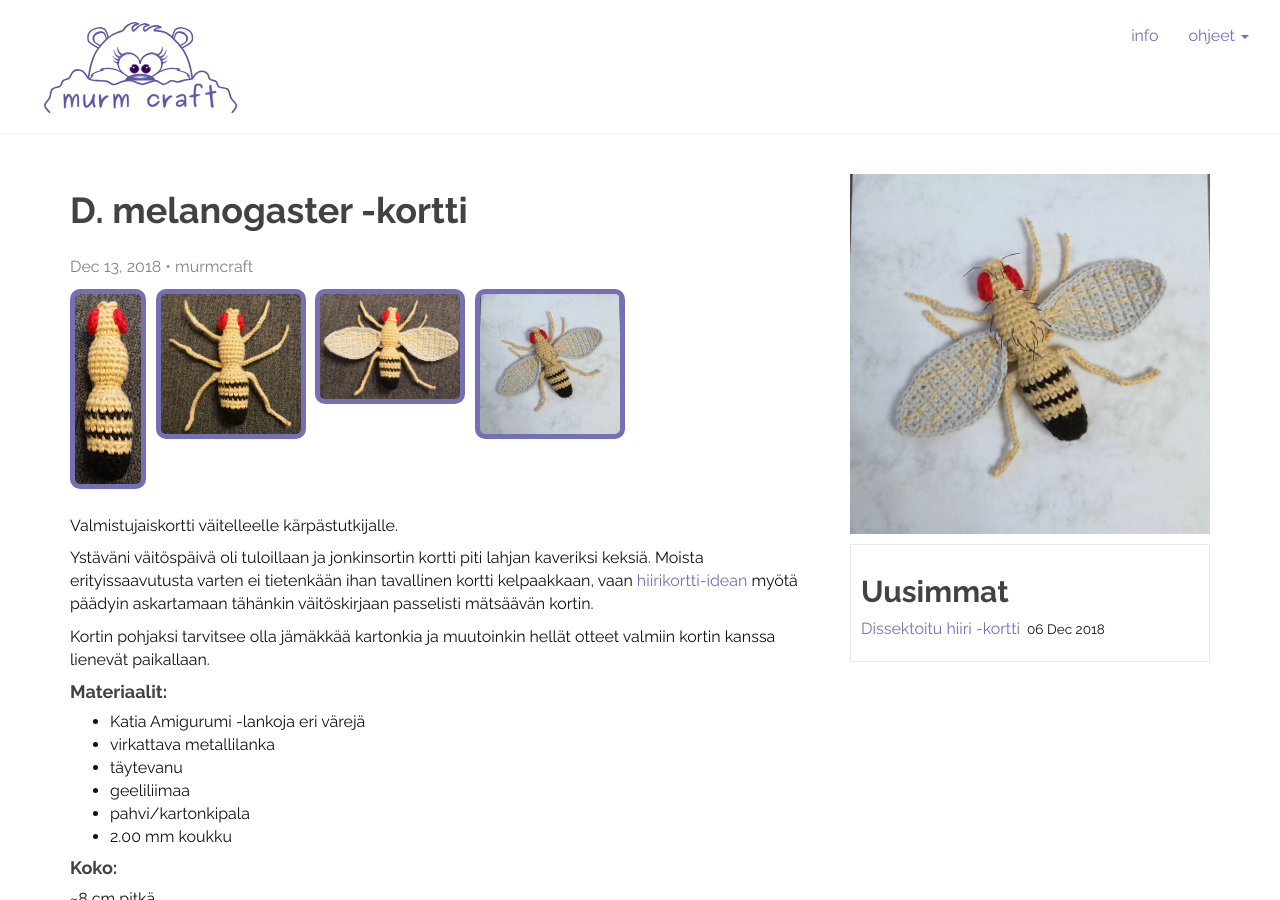
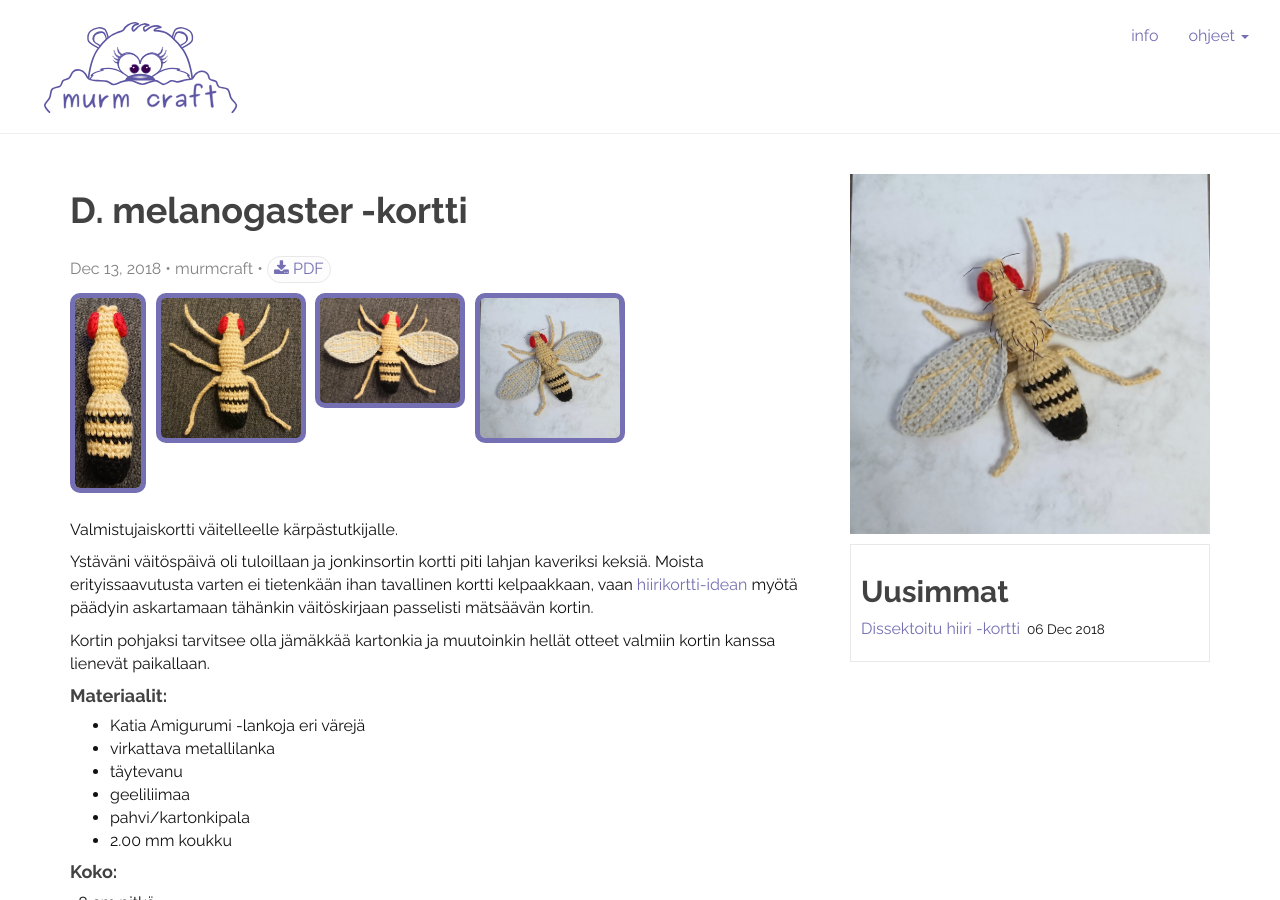
Before and after one commit to murmcraft/murmcraft.github.io, a Jekyll site: the page built from _posts/2018-12-13-banaanikarpanen.md, in a window 1280 px wide and 900 px high. Built offline with Jekyll 4.4.1, drawn with Linux system fonts in a browser that asks for light colours; comment, search, counter and statistics services are not loaded.

Commit message:
add pdf button

```diff
--- a/_layouts/post.html
+++ b/_layouts/post.html
@@ -15,8 +15,13 @@ layout: default
                   <span itemprop="name">{{ page.author }}
                   </span>
                 </span>
-                {% endif %}
-              </p>
+              {% endif %}
+              {% if page.pdf %} •
+                  <a href="{{ site.baseurl }}/downloads{{ page.url }}.pdf" download>
+                  <button class="btn-default btn-custom"><i class="fa fa-download"></i> PDF</button>
+                  </a>
+              {% endif %}
+            </p>
 
           </header>
 
```
